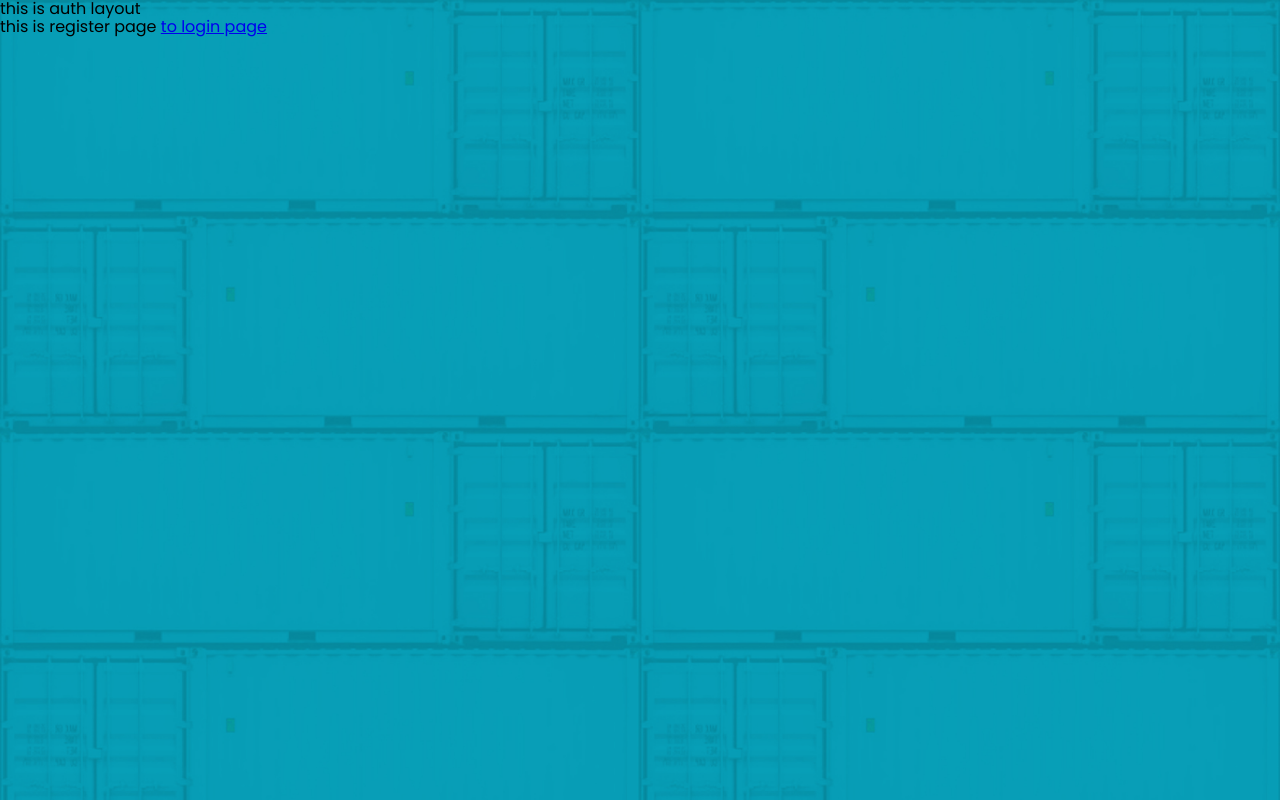
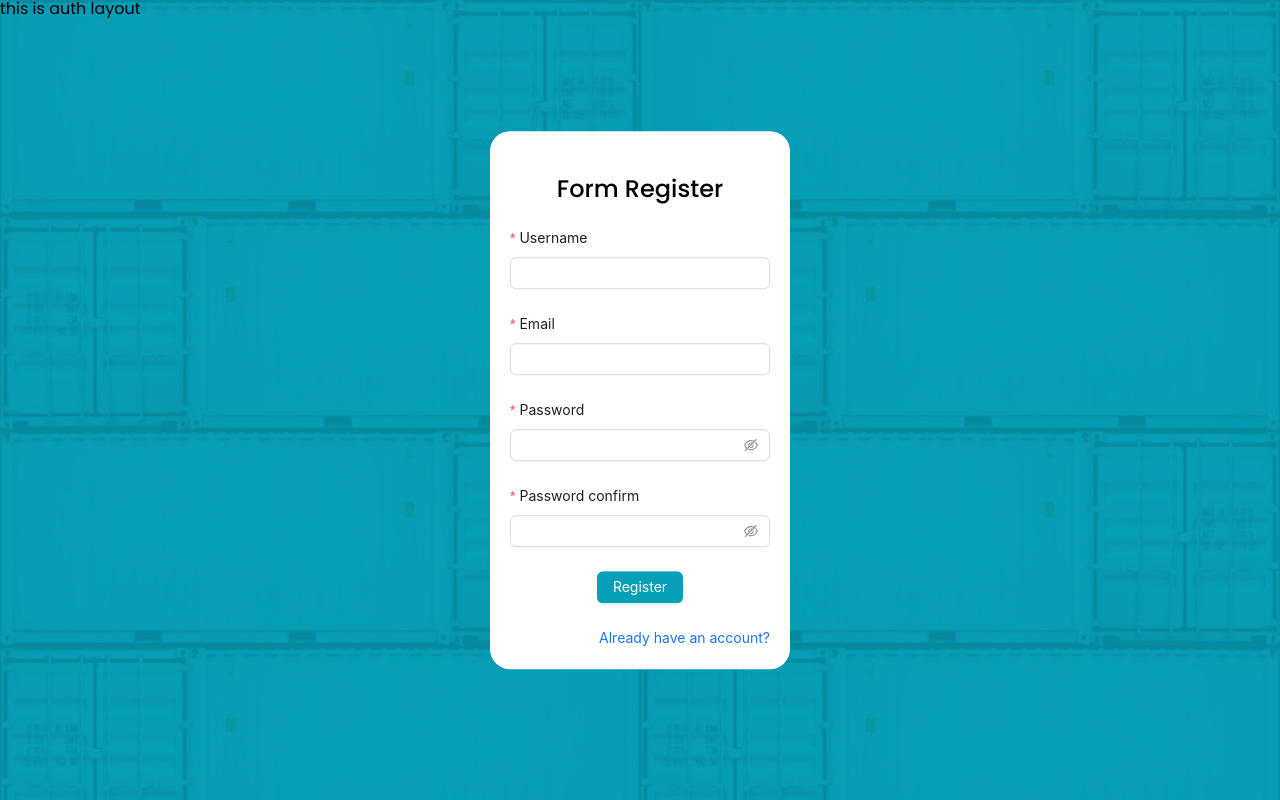
Before and after one commit to ledai94/shop-fe-admin, a Vue app: page /auth/register in a window 1280 px wide. Built offline with nearby package versions, Linux system fonts and the light colour scheme.

Commit message:
feat: update register and forgot ui page

```diff
--- a/src/constants/routerName.ts
+++ b/src/constants/routerName.ts
@@ -1,3 +1,7 @@
 export const routerName = {
   userList: 'user-list',
+  register: 'register',
+  login: 'login',
+  home: 'home',
+  forgot: 'forgot',
 }
--- a/src/layouts/AuthLayout.vue
+++ b/src/layouts/AuthLayout.vue
@@ -2,7 +2,9 @@
   <div class="auth-layout">
     this is auth layout
     <br />
-    <RouterView></RouterView>
+    <div class="auth-form">
+      <RouterView></RouterView>
+    </div>
   </div>
 </template>
 
@@ -14,5 +16,21 @@
   width: 100vw;
   height: 100vh;
   background-size: contain;
+  .auth-form {
+    background-color: #fff;
+    min-width: 300px;
+    width: auto;
+    height: auto;
+    border-radius: 20px;
+    padding: 20px;
+    position: absolute;
+    top: calc(50%);
+    left: calc(50%);
+    transform: translate(-50%, -50%);
+    display: flex;
+    flex-direction: column;
+    justify-content: center;
+    align-items: center;
+  }
 }
 </style>
--- a/src/models/auth.ts
+++ b/src/models/auth.ts
@@ -11,3 +11,9 @@ export interface UserLogin {
 //   email?: string
 //   error?: string
 // }
+export interface UserRegister {
+  username?: string
+  email?: string
+  password?: string
+  passwordConfirm?: string
+}
--- a/src/router/index.ts
+++ b/src/router/index.ts
@@ -9,21 +9,26 @@ const routes = [
     component: AuthLayout,
     children: [
       {
-        name: 'login',
+        name: routerName.login,
         path: 'login',
         component: () => import('@/views/Auth/LoginPage.vue'),
       },
       {
-        name: 'register',
+        name: routerName.register,
         path: 'register',
         component: () => import('@/views/Auth/RegisterPage.vue'),
+      },
+      {
+        name: routerName.forgot,
+        path: 'forgot',
+        component: () => import('@/views/Auth/ForgotPassword.vue'),
       },
     ],
   },
   {
     path: '/',
-    name: 'home',
-    redirect: { name: 'login' },
+    name: routerName.home,
+    redirect: { name: routerName.login },
     component: () => import('@/layouts/AdminLayout.vue'),
     children: [
       {
--- a/src/views/Auth/ForgotPassword.vue
+++ b/src/views/Auth/ForgotPassword.vue
@@ -1,7 +1,24 @@
 <template>
-  <div>this is forgot password modal</div>
+  <h2 class="mt-4 mb-4">Forgot password</h2>
+  <a-form :model="formState">
+    <a-form-item label="Email" name="email">
+      <a-input v-model="formState.email"></a-input>
+    </a-form-item>
+    <a-form-item>
+      <div class="d-flex justify-content-center">
+        <a-button type="primary" size="">Submit</a-button>
+      </div>
+    </a-form-item>
+    <router-link :to="{ name: routerName.login }">
+      <div class="d-flex justify-content-end">Back to login page</div>
+    </router-link>
+  </a-form>
 </template>
 
-<script setup lang="ts"></script>
+<script setup lang="ts">
+import { routerName } from '@/constants/routerName'
+import { reactive } from 'vue'
+const formState = reactive<{ email?: string }>({ email: undefined })
+</script>
 
 <style lang="scss" scoped></style>
--- a/src/views/Auth/LoginPage.vue
+++ b/src/views/Auth/LoginPage.vue
@@ -1,11 +1,13 @@
 <template>
-  <RouterLink :to="{ name: 'register' }">redirect to register page</RouterLink> <br />
-  <RouterLink :to="{ name: 'user-list' }">redirect to user page</RouterLink>
-  <div class="login-page">
+  <div class="">
+    <div>
+      <h2 class="mt-4 mb-4">Login Page</h2>
+    </div>
     <a-form
       :model="formState"
+      :layout="'vertical'"
       name="normal_login"
-      class="login-form"
+      class="login-form d-flex flex-column"
       @finish="onLogin"
       @finishFailed="onFinishFailed"
     >
@@ -32,8 +34,8 @@
           </template>
         </a-input-password>
       </a-form-item>
-      <div class="d-flex justify-content-center">
-        <a-form-item>
+      <a-form-item>
+        <div class="d-flex justify-content-between">
           <a-button
             :disabled="disabled"
             type="primary"
@@ -42,12 +44,13 @@
           >
             Log in
           </a-button>
-          Or
-          <a-button @click="handleRegister" href="">register now!</a-button>
-        </a-form-item>
-      </div>
+          <a-button @click="handleRegister">Register now!</a-button>
+        </div>
+      </a-form-item>
       <div class="d-flex justify-content-end">
-        <a class="login-form-forgot" href="">Forgot password</a>
+        <RouterLink :to="{ name: routerName.forgot }">
+          <span>Forgot password</span>
+        </RouterLink>
       </div>
     </a-form>
   </div>
@@ -109,23 +112,8 @@ const disabled = computed(() => {
   return !(formState.email && formState.password)
 })
 const handleRegister = () => {
-  console.log('redirect to register page asdasdsaas')
+  router.push({ name: routerName.register })
 }
 </script>
 
-<style lang="scss" scoped>
-.login-page {
-  background-color: #fff;
-  width: 400px;
-  height: 260px;
-  border-radius: 20px;
-  padding: 20px;
-  position: absolute;
-  top: calc(50%);
-  left: calc(50%);
-  transform: translate(-50%, -50%);
-  display: flex;
-  justify-content: center;
-  align-items: center;
-}
-</style>
+<style lang="scss" scoped></style>
--- a/src/views/Auth/RegisterPage.vue
+++ b/src/views/Auth/RegisterPage.vue
@@ -1,10 +1,79 @@
 <template>
   <div>
-    this is register page
-    <RouterLink :to="{ name: 'login' }">to login page</RouterLink>
+    <h2 class="d-flex justify-content-center mt-4 mb-4">Form Register</h2>
+    <a-form
+      :model="formState"
+      name="registerForm"
+      @finish="onRegister"
+      @onFinishFailed="onRegisterFailed"
+      :layout="'vertical'"
+    >
+      <a-form-item
+        label="Username"
+        name="username"
+        :rules="[{ required: true, message: 'Please input your username!' }]"
+      >
+        <a-input v-model:value="formState.username"></a-input>
+      </a-form-item>
+      <a-form-item
+        label="Email"
+        name="email"
+        :rules="[
+          {
+            required: true,
+            message: 'Please input your email',
+          },
+        ]"
+      >
+        <a-input v-model:value="formState.email" />
+      </a-form-item>
+      <a-form-item
+        label="Password"
+        name="password"
+        :rules="[{ required: true, message: 'Please input your password' }]"
+      >
+        <a-input-password v-model="formState.password"></a-input-password>
+      </a-form-item>
+      <a-form-item
+        label="Password confirm"
+        name="passwordConfirm"
+        :rules="[
+          {
+            required: true,
+            message: 'Please input password confirm',
+          },
+        ]"
+      >
+        <a-input-password v-model="formState.passwordConfirm"></a-input-password>
+      </a-form-item>
+      <a-form-item>
+        <div class="d-flex justify-content-center">
+          <a-button type="primary">Register</a-button>
+        </div>
+      </a-form-item>
+      <div class="d-flex justify-content-end">
+        <RouterLink :to="{ name: routerName.login }">Already have an account?</RouterLink>
+      </div>
+    </a-form>
   </div>
 </template>
 
-<script setup lang="ts"></script>
+<script setup lang="ts">
+import { reactive } from 'vue'
+import { routerName } from '@/constants/routerName'
+import type { UserRegister } from '@/models/auth'
+const formState = reactive<UserRegister>({
+  username: undefined,
+  email: undefined,
+  password: undefined,
+  passwordConfirm: undefined,
+})
+const onRegister = () => {
+  console.log('register')
+}
+const onRegisterFailed = () => {
+  console.log('on register fail')
+}
+</script>
 
 <style lang="scss" scoped></style>
```
Also changed, not shown: 1 other file (tests, documents, lock files or other folders).
